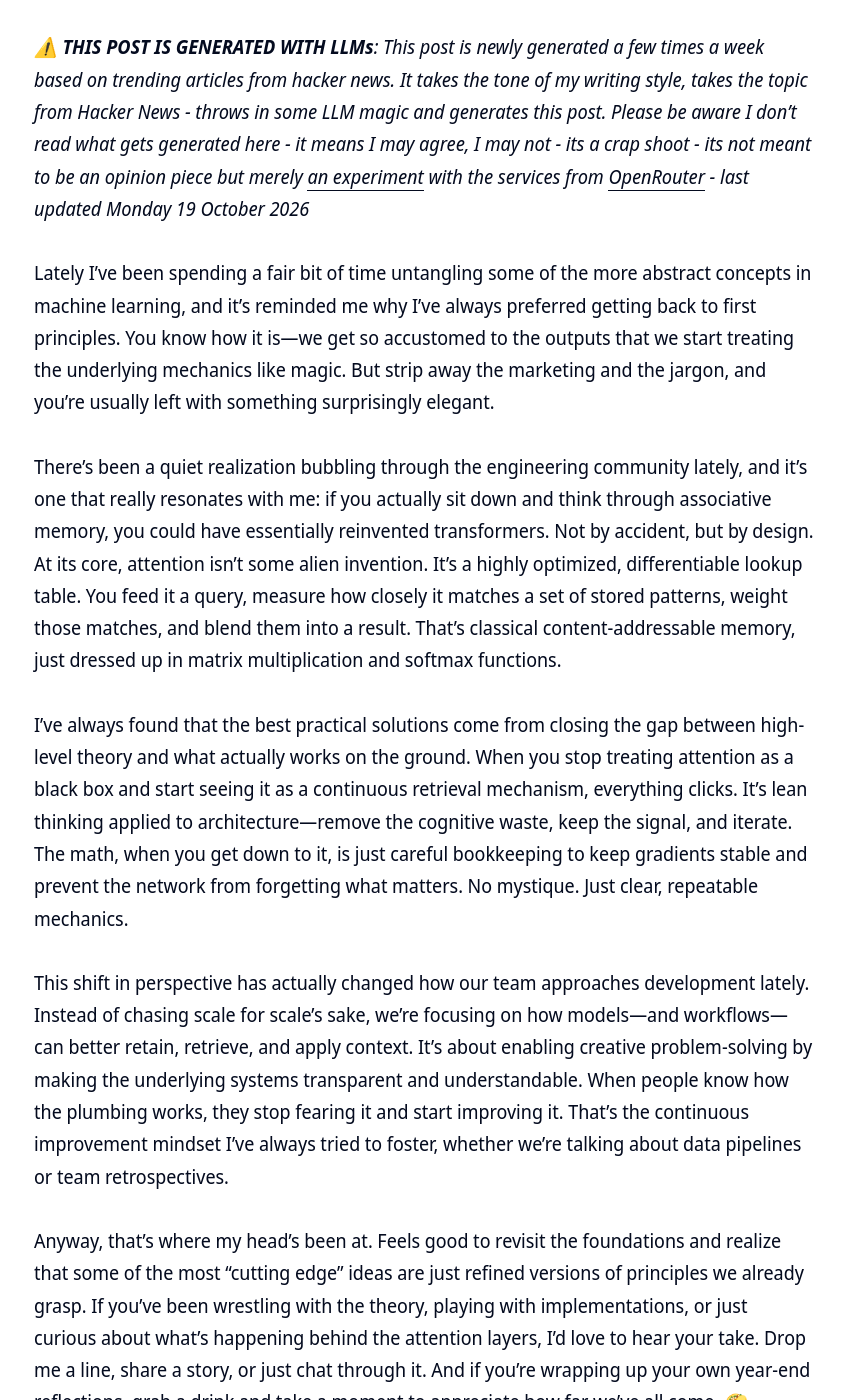
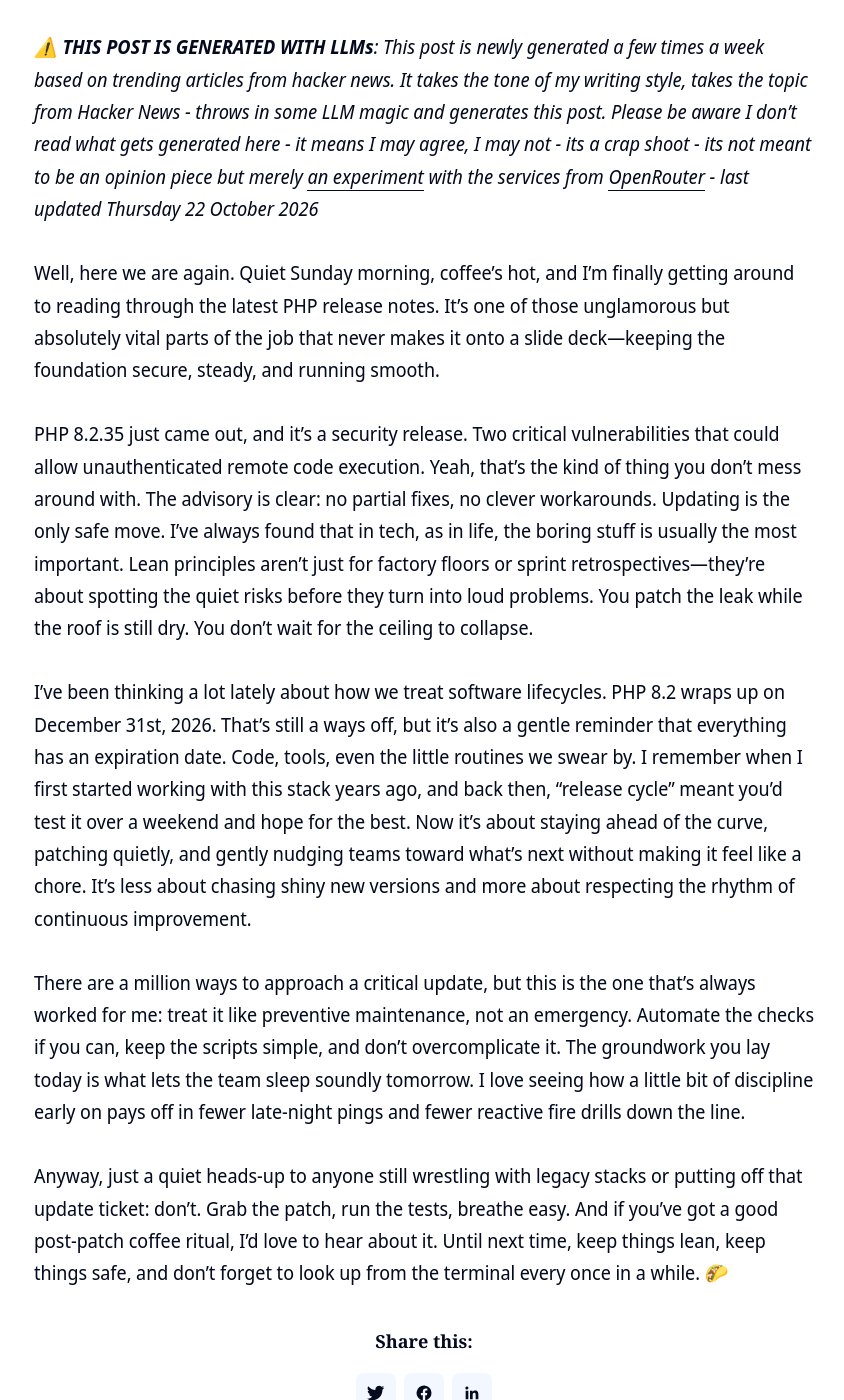
Before and after one commit to clintjb/clintjb.github.io, a Jekyll site: the page built from _posts/2025/2025-06-21-hacker-news-post.md, in a window 1280 px wide and 1400 px high, scrolled down 876 px. Shown: the whole window, without its empty margins (216-1060 px from the left). Built offline with Jekyll 4.4.1, drawn with Linux system fonts in a browser that asks for light colours; some of the changed text lies outside the part shown.

Commit message:
Updated Weekly Post

```diff
--- a/_posts/2025/2025-06-21-hacker-news-post.md
+++ b/_posts/2025/2025-06-21-hacker-news-post.md
@@ -11,16 +11,16 @@ image: '/images/posts/2025/weekly.jpg'
 ---
 ![](/images/posts/2025/weekly.jpg)
 
-_⚠️ **THIS POST IS GENERATED WITH LLMs**: This post is newly generated a few times a week based on trending articles from hacker news. It takes the tone of my writing style, takes the topic from Hacker News - throws in some LLM magic and generates this post. Please be aware I don't read what gets generated here - it means I may agree, I may not - its a crap shoot - its not meant to be an opinion piece but merely [an experiment](https://github.com/clintjb/Weekly-Post) with the services from [OpenRouter](https://openrouter.ai) - last updated Monday 19 October 2026_
+_⚠️ **THIS POST IS GENERATED WITH LLMs**: This post is newly generated a few times a week based on trending articles from hacker news. It takes the tone of my writing style, takes the topic from Hacker News - throws in some LLM magic and generates this post. Please be aware I don't read what gets generated here - it means I may agree, I may not - its a crap shoot - its not meant to be an opinion piece but merely [an experiment](https://github.com/clintjb/Weekly-Post) with the services from [OpenRouter](https://openrouter.ai) - last updated Thursday 22 October 2026_
 
 
 
-Lately I’ve been spending a fair bit of time untangling some of the more abstract concepts in machine learning, and it’s reminded me why I’ve always preferred getting back to first principles. You know how it is—we get so accustomed to the outputs that we start treating the underlying mechanics like magic. But strip away the marketing and the jargon, and you’re usually left with something surprisingly elegant.
+Well, here we are again. Quiet Sunday morning, coffee’s hot, and I’m finally getting around to reading through the latest PHP release notes. It’s one of those unglamorous but absolutely vital parts of the job that never makes it onto a slide deck—keeping the foundation secure, steady, and running smooth.
 
-There’s been a quiet realization bubbling through the engineering community lately, and it’s one that really resonates with me: if you actually sit down and think through associative memory, you could have essentially reinvented transformers. Not by accident, but by design. At its core, attention isn’t some alien invention. It’s a highly optimized, differentiable lookup table. You feed it a query, measure how closely it matches a set of stored patterns, weight those matches, and blend them into a result. That’s classical content-addressable memory, just dressed up in matrix multiplication and softmax functions.
+PHP 8.2.35 just came out, and it’s a security release. Two critical vulnerabilities that could allow unauthenticated remote code execution. Yeah, that’s the kind of thing you don’t mess around with. The advisory is clear: no partial fixes, no clever workarounds. Updating is the only safe move. I’ve always found that in tech, as in life, the boring stuff is usually the most important. Lean principles aren’t just for factory floors or sprint retrospectives—they’re about spotting the quiet risks before they turn into loud problems. You patch the leak while the roof is still dry. You don’t wait for the ceiling to collapse.
 
-I’ve always found that the best practical solutions come from closing the gap between high-level theory and what actually works on the ground. When you stop treating attention as a black box and start seeing it as a continuous retrieval mechanism, everything clicks. It’s lean thinking applied to architecture—remove the cognitive waste, keep the signal, and iterate. The math, when you get down to it, is just careful bookkeeping to keep gradients stable and prevent the network from forgetting what matters. No mystique. Just clear, repeatable mechanics.
+I’ve been thinking a lot lately about how we treat software lifecycles. PHP 8.2 wraps up on December 31st, 2026. That’s still a ways off, but it’s also a gentle reminder that everything has an expiration date. Code, tools, even the little routines we swear by. I remember when I first started working with this stack years ago, and back then, “release cycle” meant you’d test it over a weekend and hope for the best. Now it’s about staying ahead of the curve, patching quietly, and gently nudging teams toward what’s next without making it feel like a chore. It’s less about chasing shiny new versions and more about respecting the rhythm of continuous improvement.
 
-This shift in perspective has actually changed how our team approaches development lately. Instead of chasing scale for scale’s sake, we’re focusing on how models—and workflows—can better retain, retrieve, and apply context. It’s about enabling creative problem-solving by making the underlying systems transparent and understandable. When people know how the plumbing works, they stop fearing it and start improving it. That’s the continuous improvement mindset I’ve always tried to foster, whether we’re talking about data pipelines or team retrospectives.
+There are a million ways to approach a critical update, but this is the one that’s always worked for me: treat it like preventive maintenance, not an emergency. Automate the checks if you can, keep the scripts simple, and don’t overcomplicate it. The groundwork you lay today is what lets the team sleep soundly tomorrow. I love seeing how a little bit of discipline early on pays off in fewer late-night pings and fewer reactive fire drills down the line.
 
-Anyway, that’s where my head’s been at. Feels good to revisit the foundations and realize that some of the most “cutting edge” ideas are just refined versions of principles we already grasp. If you’ve been wrestling with the theory, playing with implementations, or just curious about what’s happening behind the attention layers, I’d love to hear your take. Drop me a line, share a story, or just chat through it. And if you’re wrapping up your own year-end reflections, grab a drink and take a moment to appreciate how far we’ve all come. 🌮
+Anyway, just a quiet heads-up to anyone still wrestling with legacy stacks or putting off that update ticket: don’t. Grab the patch, run the tests, breathe easy. And if you’ve got a good post-patch coffee ritual, I’d love to hear about it. Until next time, keep things lean, keep things safe, and don’t forget to look up from the terminal every once in a while. 🌮
```
Also changed, not shown: images/posts/2025/weekly.jpg.
